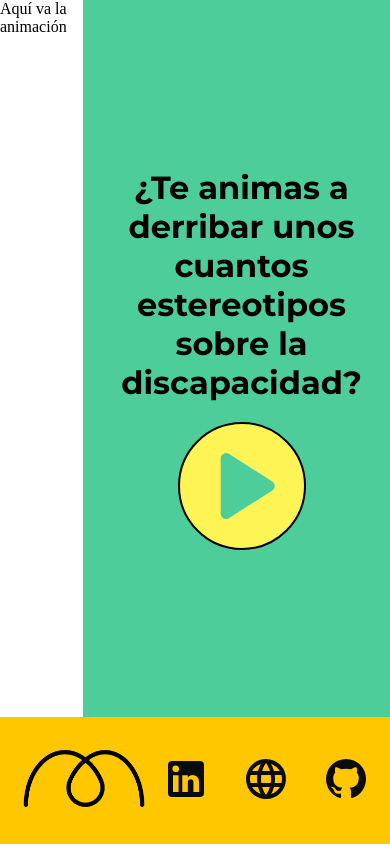
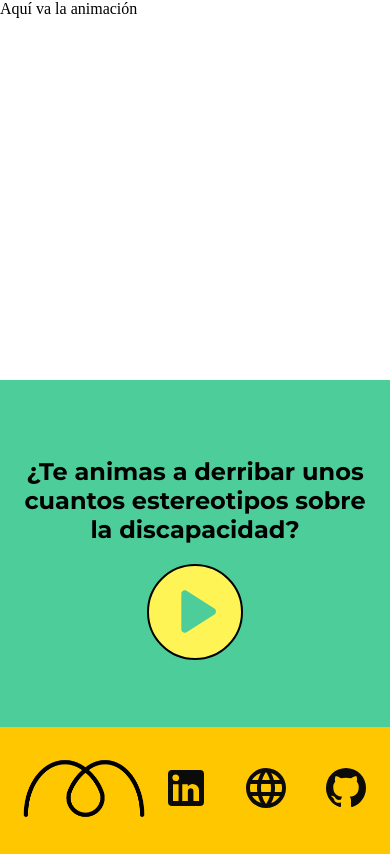
Before and after one commit to mloherr/quizz-disability, an Angular app: page / in a window 390 px wide. Built offline with nearby package versions, Linux system fonts and the light colour scheme.

Commit message:
Created media queries for landing page

```diff
--- a/src/app/components/landing-page/landing-page.component.css
+++ b/src/app/components/landing-page/landing-page.component.css
@@ -1,3 +1,117 @@
+@media (max-width: 767px) {
+  .landingMain {
+    background-color: #4ccd99;
+    width: 100%;
+    display: flex;
+    flex-direction: column;
+    align-items: center;
+    justify-content: space-between;
+    gap: 0.6rem;
+  }
+
+  .landingDecoration {
+    background-color: white;
+    width: 100%;
+    height: 45vh;
+  }
+
+  .landingText {
+    display: flex;
+    flex-direction: column;
+    align-items: center;
+    justify-content: center;
+    gap: 1.25rem;
+    padding: 1.25rem;
+    height: 40vh;
+  }
+
+  .landingTitle {
+    font-size: 1.5rem;
+    font-family: "Montserrat", sans-serif;
+    width: 100%;
+    text-wrap: wrap;
+    text-align: center;
+  }
+
+  .landingButton {
+    background-color: #fff455;
+    width: 6rem;
+    height: 6rem;
+    border-radius: 50%;
+    cursor: pointer;
+    display: flex;
+    justify-content: center;
+    align-items: center;
+    transition: 1.5s ease;
+    border: 2px solid black;
+  }
+
+  .landingButton:hover {
+    display: none;
+  }
+  .landingButton img {
+    width: 90%;
+  }
+}
+
+@media (min-width: 768px) and (max-width: 1299px) {
+  .landingMain {
+    background-color: #4ccd99;
+    width: 100%;
+    display: flex;
+    flex-direction: column;
+    align-items: center;
+    justify-content: space-between;
+    gap: 0.6rem;
+  }
+
+  .landingDecoration {
+    background-color: white;
+    width: 100%;
+    height: 45vh;
+  }
+
+  .landingText {
+    display: flex;
+    flex-direction: column;
+    align-items: center;
+    justify-content: center;
+    gap: 1.25rem;
+    padding: 1.25rem;
+    height: 40vh;
+  }
+
+  .landingTitle {
+    font-size: 3rem;
+    font-family: "Montserrat", sans-serif;
+    width: 100%;
+    text-wrap: wrap;
+    text-align: center;
+    padding-left: 4rem;
+    padding-right: 4rem;
+  }
+
+  .landingButton {
+    background-color: #fff455;
+    width: 8rem;
+    height: 8rem;
+    border-radius: 50%;
+    cursor: pointer;
+    display: flex;
+    justify-content: center;
+    align-items: center;
+    transition: 1.5s ease;
+    border: 2px solid black;
+  }
+
+  .landingButton:hover {
+    display: none;
+  }
+  .landingButton img {
+    width: 90%;
+  }
+}
+@media (min-width: 1300px) {
   .landingMain {
     background-color: #4ccd99;
     width: 100%;
@@ -53,3 +167,7 @@
     justify-content: center;
     align-items: center;
   }
+  .landingButton img {
+    width: 90%;
+  }
+}
```
Lines whose indentation alone changed are shown as unchanged.
